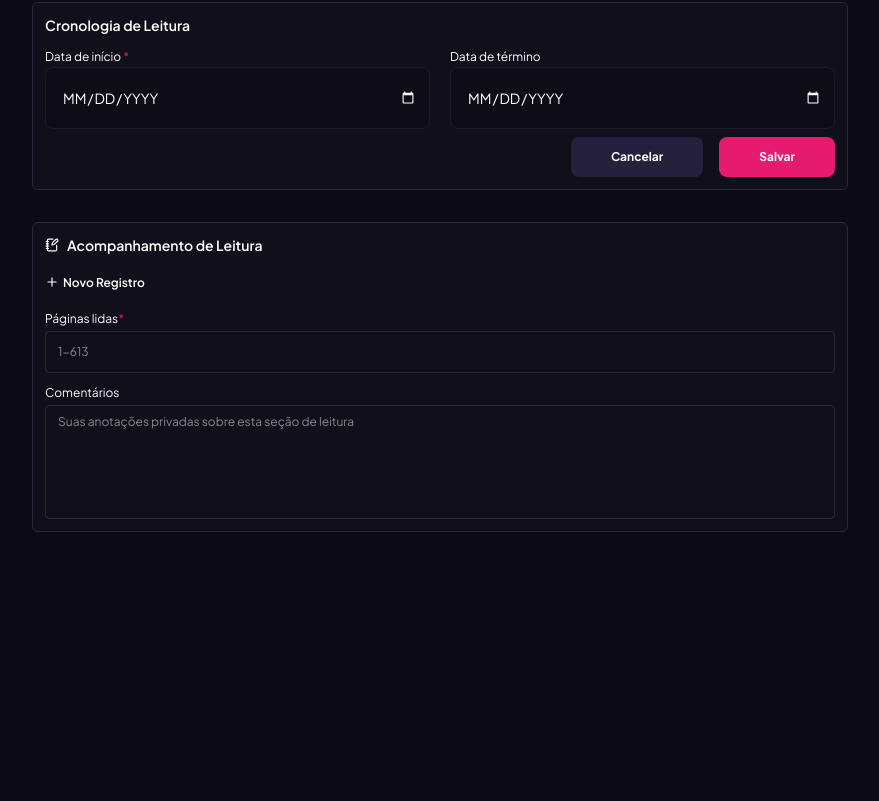
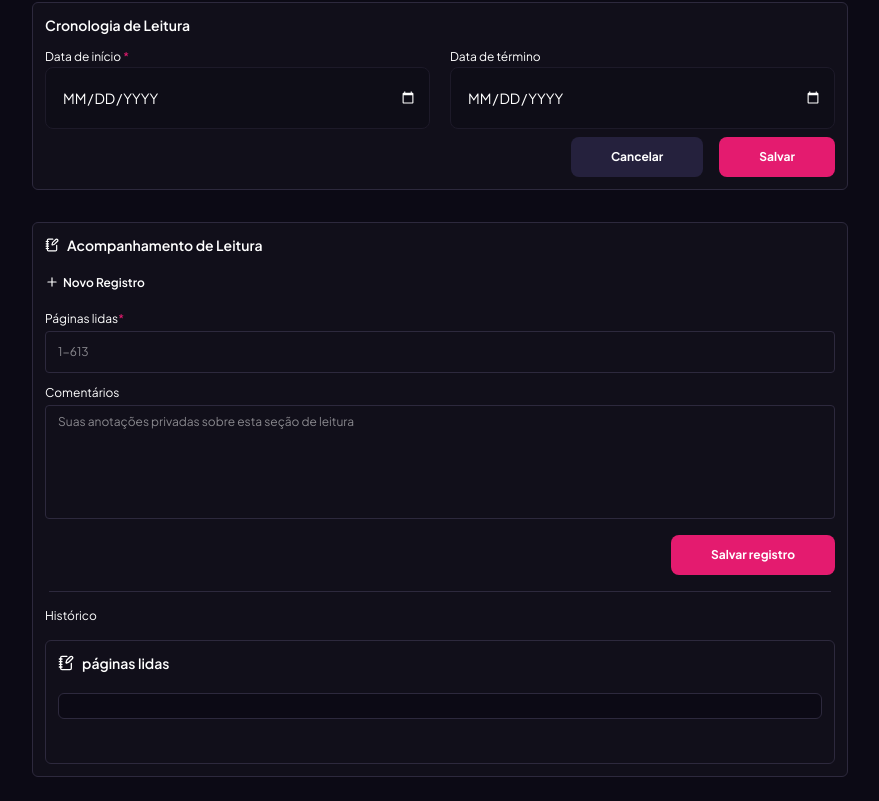
Before and after one commit to ProjetoQueroLer/queroler-frontend, a Next.js app: page /diario/1 in a window 1280 px wide. Shown: the part 390-1191 px from the top of the page, without its empty margins (200-1079 px from the left). Before the commit the page ends 946 px from the top, so only its background shows below. Built offline with nearby package versions, Linux system fonts and the light colour scheme; no server answers.

Commit message:
feat: cria histórico de comentários da leitura

```diff
--- a/src/presentation/pages/readingDiaryForm/ReadingDiaryForm.tsx
+++ b/src/presentation/pages/readingDiaryForm/ReadingDiaryForm.tsx
@@ -249,6 +249,33 @@ export function ReadingDiaryForm({
                 id="ano-de-publicacao"
               />
             </div>
+            <div className="flex justify-end gap-4 py-4">
+              <button
+                data-testid="btn-salvar"
+                type="submit"
+                disabled
+                className="px-10 py-3 text-xs text-white rounded-lg bg-brand font-bold hover:opacity-80"
+              >
+                Salvar registro
+              </button>
+            </div>
+            <div className="mx-1 h-px bg-border" />
+            <div>
+              <h1 className="text-text-primary text-xs py-4">Histórico</h1>
+              <div className="bg-secondary-bg border border-border rounded-md p-3">
+                <h2 className="flex items-center gap-2 text-text-primary text-sm lg:text-md font-semibold pb-2">
+                  <NotebookPen size={16} /> {/*numero de paginas lidas*/}{' '}
+                  páginas lidas
+                </h2>
+                <div className="pt-3 pb-8">
+                  <div className="bg-black border border-border rounded-md p-3">
+                    <p className="flex items-center gap-2 text-text-primary/40 text-sm lg:text-md font-thin">
+                      {/*texto do comentario*/}
+                    </p>
+                  </div>
+                </div>
+              </div>
+            </div>
           </div>
         </main>
       </div>
```
